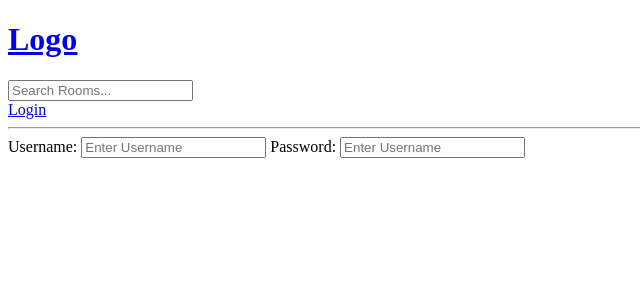
After one commit to matt70iu/Project-4-fullstack-v1, a Django app: page /login/ in a window 1280 px wide. The commit adds this page. Shown: the top 300 px of the page, without its empty margins (0-640 px from the left). Run offline with Django 3.2, Linux system fonts and the light colour scheme.

Commit message:
create login form, add to url, nav and templates and test

```diff
--- /dev/null
+++ b/base/templates/base/login_register.html
@@ -0,0 +1,21 @@
+{% extends 'main.html' %}
+
+{% block content %}
+
+<div>
+    <form method="POST" action="">
+        {% csrf_token %}
+
+        <label>Username:</label>
+        <input type="text" name="username" placeholder="Enter Username" />
+
+        <label>Password:</label>
+        <input type="password" name="password" placeholder="Enter Username" />
+
+        <imput type="submit" value="Login" />
+
+    </form>
+
+</div>
+
+{% endblock content %}
--- a/base/urls.py
+++ b/base/urls.py
@@ -2,8 +2,11 @@ from django.urls import path
 from . import views
 
 urlpatterns = [
+    path('login/', views.loginView, name="login"),
+
     path('', views.home, name="home"),
     path('room/<str:pk>/', views.room, name="room"),
+
     path('create-room/', views.createRoom, name="create-room"),
     path('update-room/<str:pk>/', views.updateRoom, name="update-room"),
     path('delete-room/<str:pk>/', views.deleteRoom, name="delete-room"),
--- a/base/views.py
+++ b/base/views.py
@@ -10,6 +10,11 @@ from .forms import RoomForm
 #     {'id': 2, 'name': 'Design with me'},
 #     {'id': 3, 'name': 'Frontend developers'},
 # ]
+
+
+def loginView(request):
+    context = {}
+    return render(request, 'base/login_register.html', context)
 
 
 def home(request):
--- a/templates/navbar.html
+++ b/templates/navbar.html
@@ -8,4 +8,6 @@
 
 </form>
 
+<a href="{% url 'login' %}">Login</a>
+
 <hr>
```
